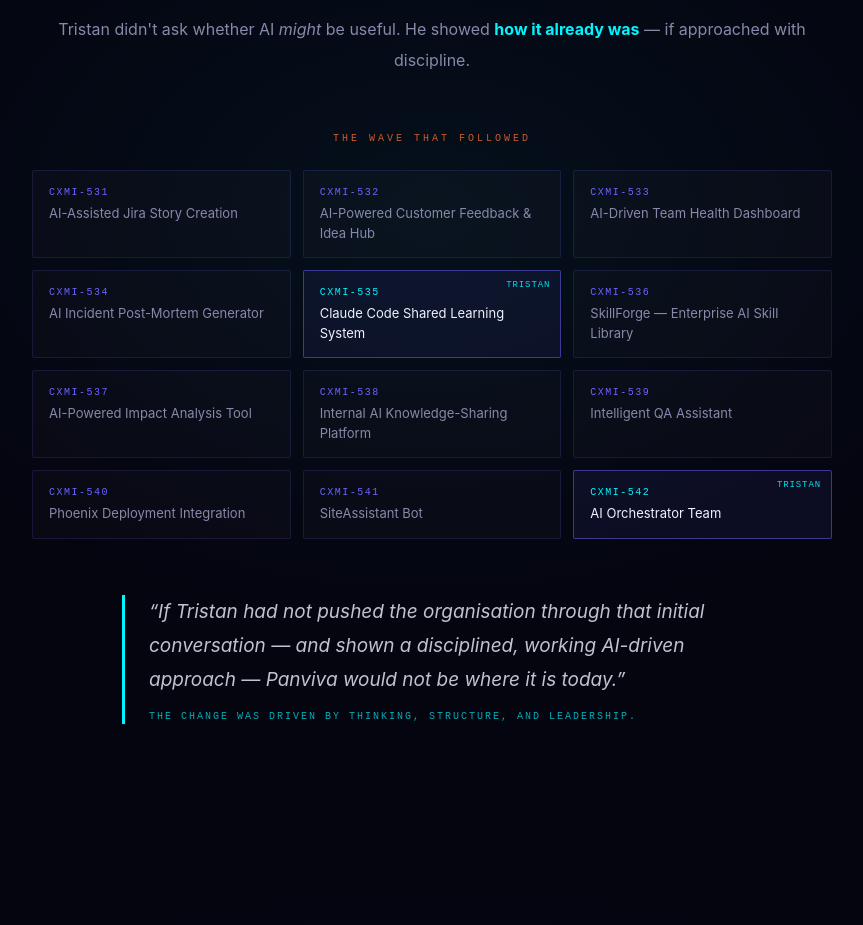
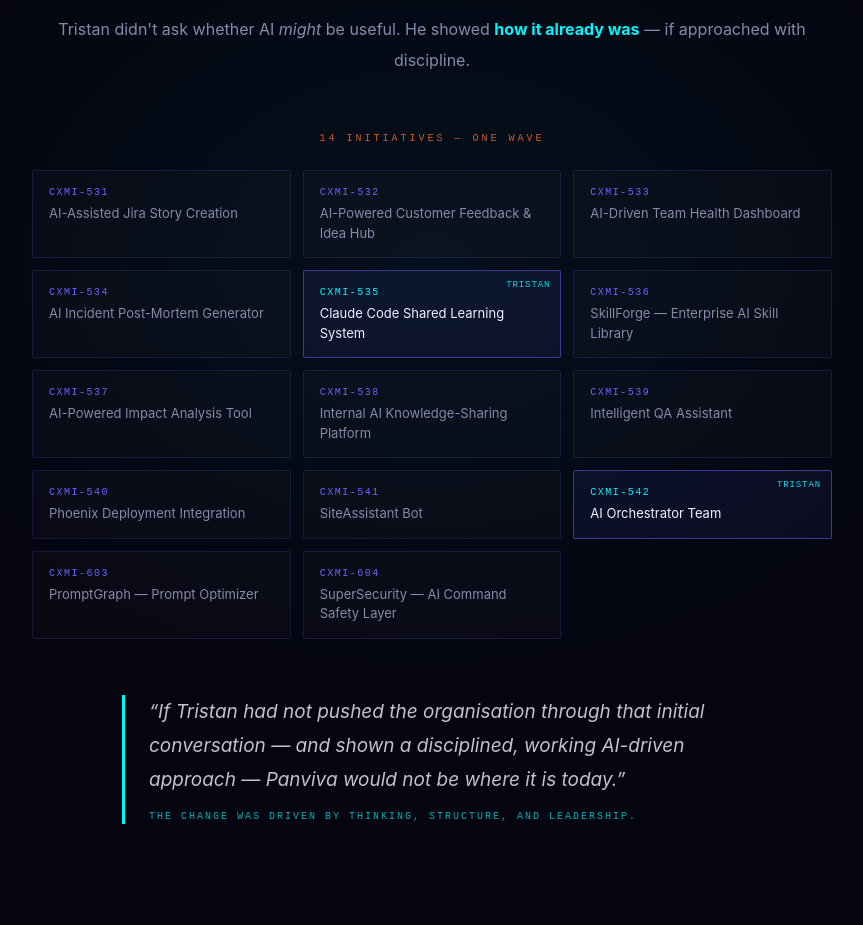
Before and after one commit to RyotaKun/tristan-birthday-demo, a Next.js app: page / in a window 1280 px wide. Shown: the part 3640-4565 px from the top of the page, without its empty margins (208-1071 px from the left). Built offline with nearby package versions, Linux system fonts and the light colour scheme.

Commit message:
feat(demo): add CXMI-603 and CXMI-604 to initiatives grid (14 total)
Co-Authored-By: Claude Sonnet 4.6 <noreply@anthropic.com>

```diff
--- a/app/page.tsx
+++ b/app/page.tsx
@@ -489,7 +489,7 @@ export default function Home() {
                 textAlign: "center",
                 marginBottom: 24,
                 opacity: 0.8,
-              }}>The wave that followed</p>
+              }}>14 initiatives — one wave</p>
               <div style={{ display: "grid", gridTemplateColumns: "repeat(auto-fit, minmax(220px, 1fr))", gap: 12 }}>
                 {[
                   { id: "CXMI-531", name: "AI-Assisted Jira Story Creation" },
@@ -504,6 +504,8 @@ export default function Home() {
                   { id: "CXMI-540", name: "Phoenix Deployment Integration" },
                   { id: "CXMI-541", name: "SiteAssistant Bot" },
                   { id: "CXMI-542", name: "AI Orchestrator Team", tristan: true },
+                  { id: "CXMI-603", name: "PromptGraph — Prompt Optimizer" },
+                  { id: "CXMI-604", name: "SuperSecurity — AI Command Safety Layer" },
                 ].map((item) => (
                   <div key={item.id} style={{
                     background: item.tristan ? "rgba(108,99,255,0.08)" : "rgba(255,255,255,0.02)",
```
